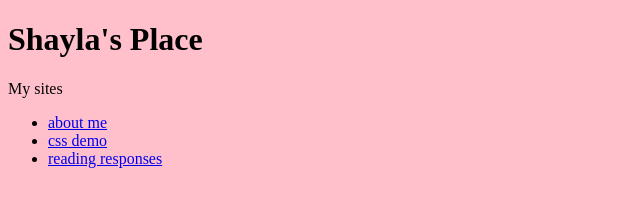
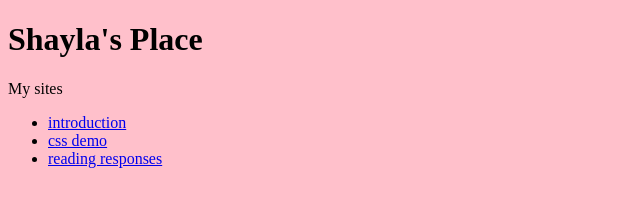
Before and after one commit to samccloud/class-site, a plain HTML site: page index.html in a window 1280 px wide. Shown: the full height of the page, 0-640 px from the left. Drawn offline with Linux system fonts and the light colour scheme.

Commit message:
Update index.html

```diff
--- a/index.html
+++ b/index.html
@@ -8,7 +8,7 @@
     <h1>Shayla's Place</h1>
     <p>My sites</p>
     <ul>
-      <li><a href="introduction/index.html">about me</a></li>
+      <li><a href="introduction/index.html">introduction</a></li>
       <li><a href="css/index.html">css demo</a></li>
       <li><a href="reading-responses/index.html">reading responses</a></li>
     </ul>
```
